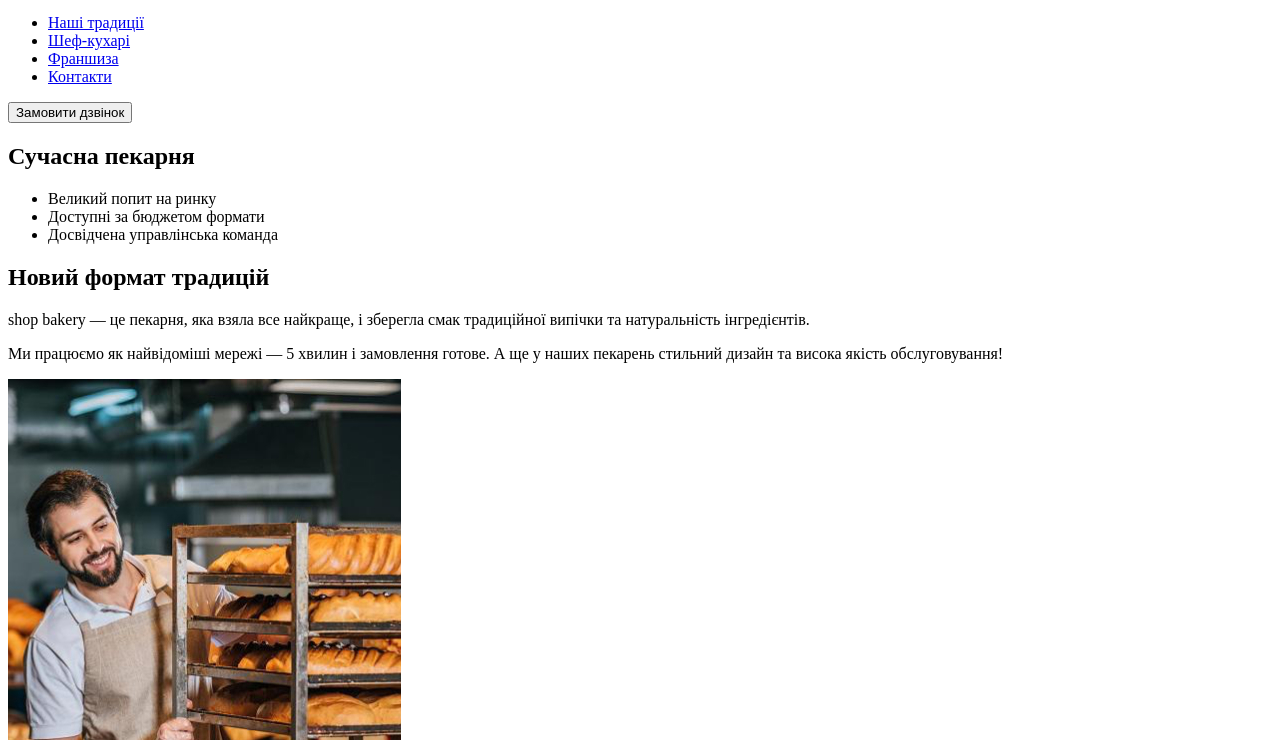
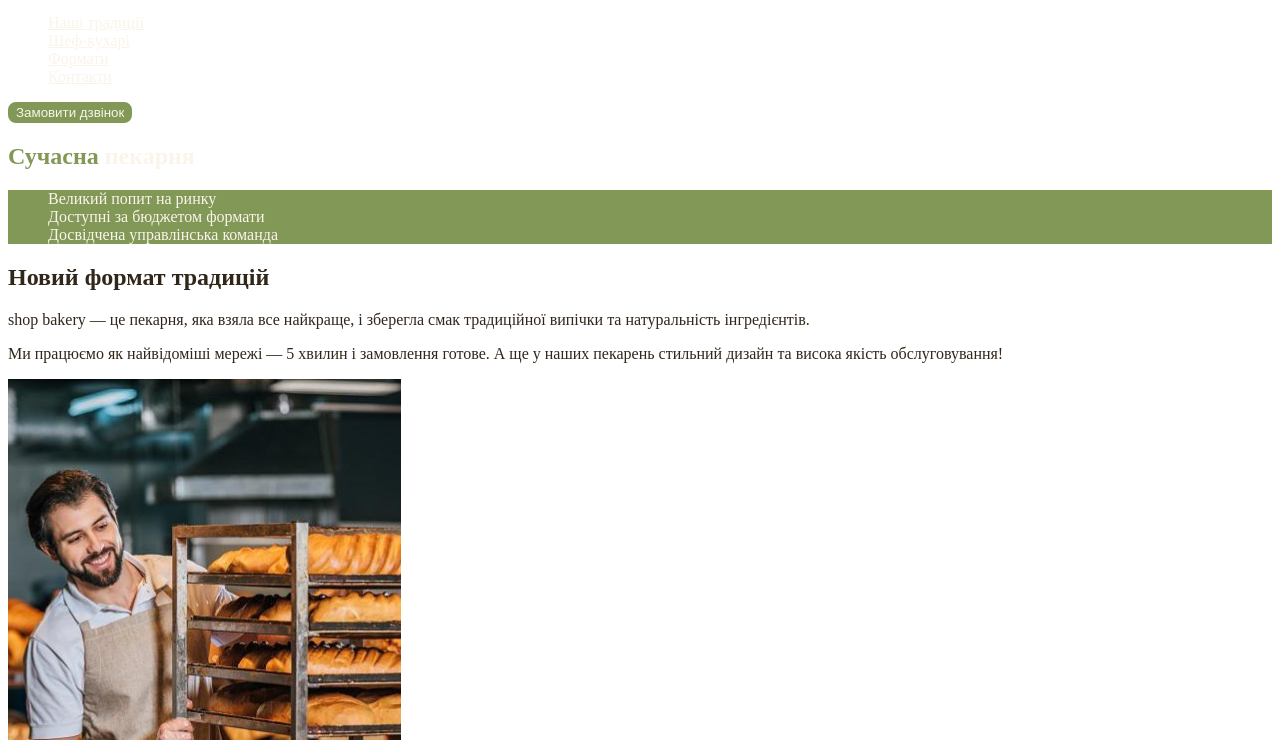
Before and after one commit to maxizz77/firsttime, a plain HTML site: page index.html in a window 1280 px wide. Shown: the part 60-800 px from the top of the page. Drawn offline with Linux system fonts and the light colour scheme; files that its build step writes are made by us from their sources; files whose address does not match are found by name.

Commit message:
Add files via upload

```diff
--- a/index.html
+++ b/index.html
@@ -5,33 +5,35 @@
     <meta http-equiv="X-UA-Compatible" content="IE=edge" />
     <meta name="viewport" content="width=device-width, initial-scale=1.0" />
     <title>Сучасна пекарня</title>
+
+    <link rel="stylesheet" href="./css/styles.css" />
   </head>
   <body>
     <header>
       <nav>
-        <a href="#">
+        <a href="./index.html">
           <img src="./image/logo.svg" alt="Логотип сучасної пекарні" />
         </a>
         <ul>
-          <li><a href="#">Наші традиції</a></li>
-          <li><a href="#">Шеф-кухарі</a></li>
-          <li><a href="#">Франшиза</a></li>
-          <li><a href="#">Контакти</a></li>
+          <li><a class="link" href="#traditions-section">Наші традиції</a></li>
+          <li><a class="link" href="#chefs-section">Шеф-кухарі</a></li>
+          <li><a class="link" href="#formats-section">Формати</a></li>
+          <li><a class="link" href="#conatc-section">Контакти</a></li>
         </ul>
       </nav>
-      <button type="button">Замовити дзвінок</button>
+      <button class="button" type="button">Замовити дзвінок</button>
     </header>
     <main>
       <section>
-        <h1>Сучасна пекарня</h1>
+        <h1 class="hero-title"><span class="accent">Сучасна</span> пекарня</h1>
       </section>
-      <section>
-        <ul>
+      <section id="traditions-section">
+        <ul class="advantages-list">
           <li>Великий попит на ринку</li>
           <li>Доступні за бюджетом формати</li>
           <li>Досвідчена управлінська команда</li>
         </ul>
-        <h2>Новий формат традицій</h2>
+        <h2 class="section-title">Новий формат традицій</h2>
         <p>
           <span>shop bakery</span> — це пекарня, яка взяла все найкраще, і
           зберегла смак традиційної випічки та натуральність інгредієнтів.
@@ -46,8 +48,8 @@
           alt="Чоловік пекар дивиться на батони із посмішкою"
         />
       </section>
-      <section>
-        <h2>Наші найкращі шеф-кухарі</h2>
+      <section id="chefs-section">
+        <h2 class="section-title">Наші найкращі шеф-кухарі</h2>
         <ul>
           <li>
             <article>
@@ -70,8 +72,8 @@
           </li>
         </ul>
       </section>
-      <section>
-        <h2>Формати</h2>
+      <section id="formats-section">
+        <h2 class="section-title">Формати</h2>
         <ul>
           <li>
             <article>
@@ -90,8 +92,16 @@
           </li>
         </ul>
       </section>
-      <section>
-        <h2>Приєднуйся до мережі пекарень</h2>
+      <section id="conatc-section">
+        <h2 class="section-title">Приєднуйся до мережі пекарень</h2>
+        <iframe
+          src="https://www.google.com/maps/embed?pb=!1m18!1m12!1m3!1d12338.280655664379!2d27.003277080492136!3d49.45042149525698!2m3!1f0!2f0!3f0!3m2!1i1024!2i768!4f13.1!3m3!1m2!1s0x4732079e4c3612e3%3A0x24ea0dd80715df78!2z0LLRg9C7LiDQodGW0YfQvtCy0LjRhSDRgdGC0YDRltC70YzRhtGW0LIsINCl0LzQtdC70YzQvdC40YbRjNC60LjQuSwg0KXQvNC10LvRjNC90LjRhtGM0LrQsCDQvtCx0LvQsNGB0YLRjCwgMjkwMDA!5e0!3m2!1suk!2sua!4v1703007714021!5m2!1suk!2sua"
+          width="603"
+          height="595"
+          allowfullscreen=""
+          loading="lazy"
+          referrerpolicy="no-referrer-when-downgrade"
+        ></iframe>
       </section>
     </main>
     <footer>
@@ -102,7 +112,7 @@
         <ul>
           <li><a href="#">Наші традиції</a></li>
           <li><a href="#">Шеф-кухарі</a></li>
-          <li><a href="#">Франшиза</a></li>
+          <li><a href="#">Формати</a></li>
           <li><a href="#">Контакти</a></li>
         </ul>
       </nav>
@@ -127,7 +137,7 @@
           </li>
         </ul>
         <a href="#" target="_blank">Політика конфіденційності</a>
-        <p>© 2022 Дані захищені</p>
+        <p>&copy; 2022 Дані захищені</p>
       </address>
     </footer>
   </body>
--- /dev/null
+++ b/styles.css
@@ -0,0 +1,57 @@
+:root {
+    --color-primary-dark: #31261A;
+    --color-primary-light: #FAF4EA;
+    --color-brand-light:  #819857;
+    --color-brand-dark: #465929;
+}
+
+/* Base */
+body {
+    color: var(--color-primary-dark);
+}
+
+ul {
+    list-style-type: none;
+}
+
+/* Button */
+.button {
+    color: var(--color-primary-light);
+    background: var(--color-brand-light);
+    border: 2px solid var(--color-brand-light);
+    border-radius: 8px;
+    cursor: pointer;
+}
+
+.button:hover {
+    color: var(--color-brand-dark);
+    background-color: transparent;
+}
+
+/* Link */
+.link {
+    color: var(--color-primary-light);
+}
+
+.link:hover {
+    color: var(--color-brand-light);
+}
+
+/* Hero section */
+.hero-title {
+    color: var(--color-primary-light);
+}
+
+.hero-title .accent {
+    color: var(--color-brand-light);
+}
+
+/* Advantages section */
+.advantages-list {
+    color: var(--color-primary-light);
+    background-color: var(--color-brand-light);
+}
+
+.section-title {
+    color: var(--color-primary-dark);
+}
```
